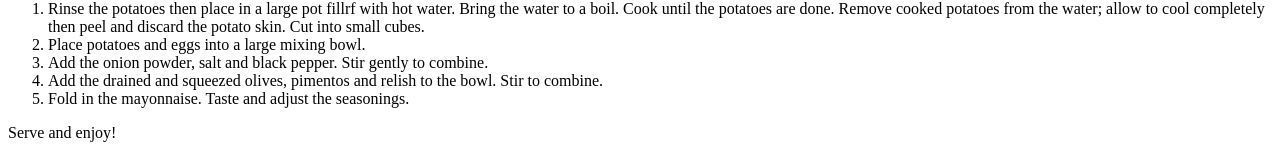
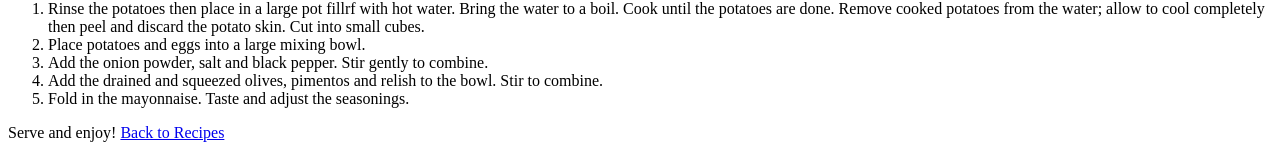
Before and after one commit to Baka671/odin-recipes, a plain HTML site: page recipes/potato-salad.html in a window 1280 px wide. Shown: the part 671-818 px from the top of the page. Drawn offline with Linux system fonts and the light colour scheme.

Commit message:
Add back bottom

```diff
--- a/recipes/potato-salad.html
+++ b/recipes/potato-salad.html
@@ -32,5 +32,6 @@
                     <li>Fold in the mayonnaise. Taste and adjust the seasonings.</li>
                 </ol>
                 Serve and enjoy!
-
+                <a href="../index.html">Back to Recipes</a>
+        </body>
 </html>
```
Also changed, not shown: recipes/beef-tinaktak.html (+1 -0 lines), recipes/lumpia.html (+1 -0 lines).
